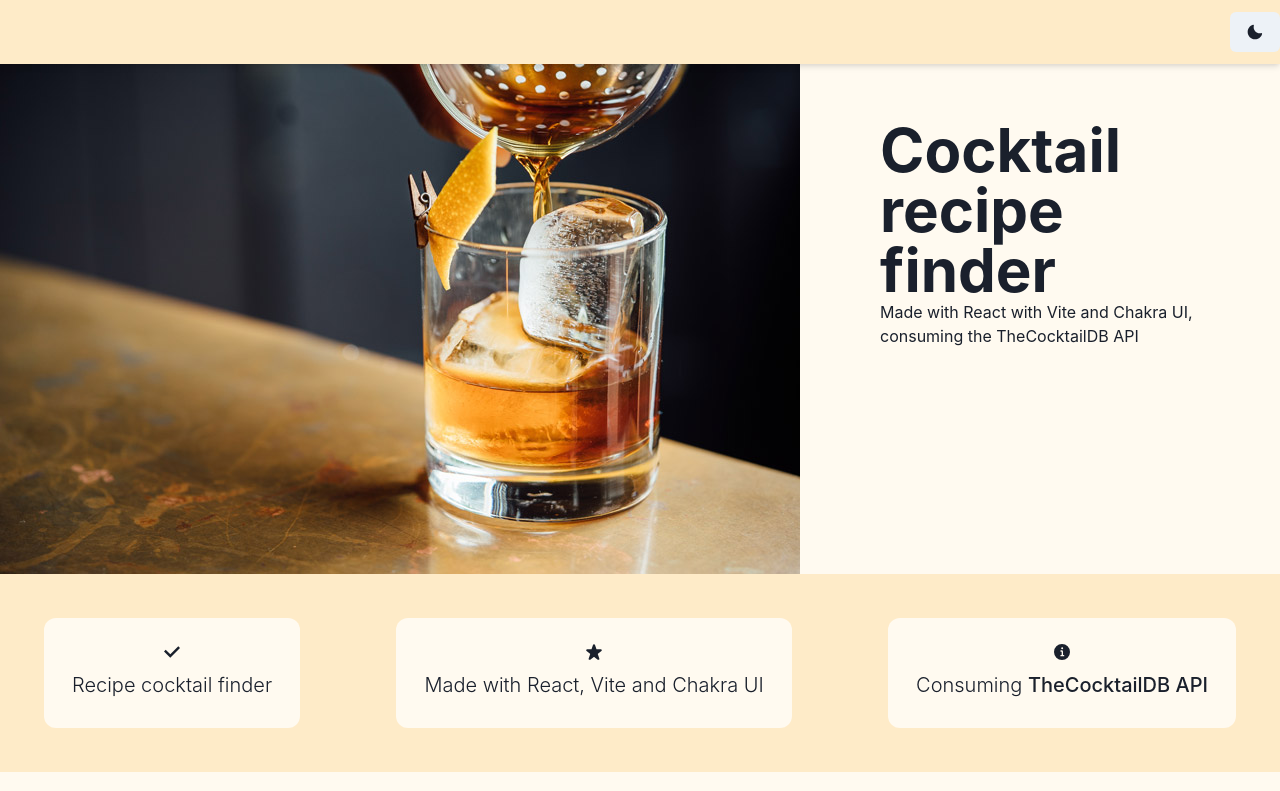
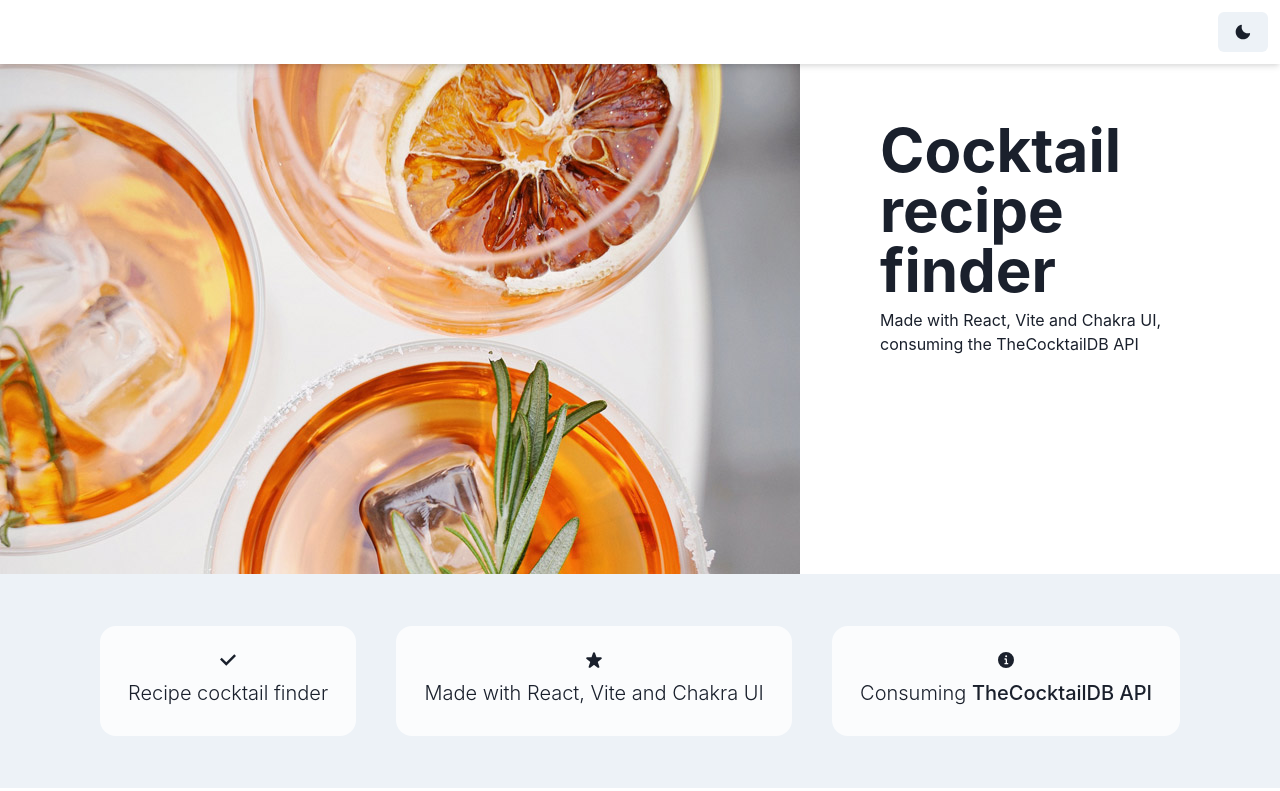
Before and after one commit to Sorbhhl/Cocktail_App, a React (Vite) app: page / in a window 1280 px wide. Shown: the top 791 px of the page. Built offline with nearby package versions, Linux system fonts and the light colour scheme; no server answers.

Commit message:
220823_01- Style changes

```diff
--- a/index.html
+++ b/index.html
@@ -4,7 +4,7 @@
     <meta charset="UTF-8" />
     <link rel="icon" type="image/svg+xml" href="/vite.svg" />
     <meta name="viewport" content="width=device-width, initial-scale=1.0" />
-    <title>Vite + React</title>
+    <title>Cocktail Recipe Finder - Soraya Ben</title>
   </head>
   <body>
     <div id="root"></div>
--- a/src/components/Card_cocktail.jsx
+++ b/src/components/Card_cocktail.jsx
@@ -17,7 +17,7 @@ function Card_cocktail({cocktail}){
     return (
         <div>
             <Card maxW={280} borderRadius={20} key={cocktail.idDrink} margin="auto" boxShadow={'xl'}
-            bg={useColorModeValue('orange.100', 'blue.900')}>
+            bg={useColorModeValue('gray.100', 'blue.900')}>
             <CardBody>
                 <Image w="100%" borderRadius={10} src={cocktail.strDrinkThumb}/>
                 <Stack mt='md' spacing='3'>
--- a/src/components/Container_Card_cocktails.jsx
+++ b/src/components/Container_Card_cocktails.jsx
@@ -1,5 +1,5 @@
 import {React, useState, useEffect} from 'react';
-import {SimpleGrid, Button, useColorModeValue, Box, Input, Text, Flex, Divider, AbsoluteCenter} from '@chakra-ui/react'
+import {SimpleGrid, Button, useColorModeValue, Box, Input, Text, Flex, Divider} from '@chakra-ui/react'
 import {Search2Icon} from '@chakra-ui/icons'
 import Card_cocktail from './Card_cocktail.jsx'
 
@@ -68,7 +68,7 @@ function Container_cards_cocktails() {
 
   return (
     <>
-      <Box bg={useColorModeValue('orange.50', 'blue.800')}>
+      <Box bg={useColorModeValue('white', 'blue.800')} py={6}>
         <Flex direction={{ base: "column", md: "row" }} alignItems={"center"} justifyContent={"center"} gap='30' p={4}>
           <Box textAlign={"center"}>
             <Text>Look for specific cocktails:</Text>
@@ -81,7 +81,7 @@ function Container_cards_cocktails() {
           </Box>
           <Box textAlign={"center"}>
             <Text>Look for random cocktails:</Text>
-            <Button variant='solid' colorScheme='green' onClick={getRandomCocktail}>Random!</Button>
+            <Button variant='solid' colorScheme={useColorModeValue('green', 'blue')} onClick={getRandomCocktail}>Random!</Button>
           </Box>
         </Flex>
         <Divider orientation='horizontal'></Divider>
--- a/src/components/Det_row.jsx
+++ b/src/components/Det_row.jsx
@@ -5,21 +5,21 @@ import { CheckIcon, StarIcon, InfoIcon} from '@chakra-ui/icons';
 function Details_row(){
     return(
         <>
-            <Flex p={6}
-            bg={useColorModeValue('orange.100', 'blue.900')}
+            <Flex py={8} px={20}
+            bg={useColorModeValue('gray.100', 'blue.900')}
             direction={{ base: "column", md: "row" }}
             alignItems={"center"}
             justifyContent={{ base: "center", md: "space-between" }}
             >
-                <Box textAlign="center" fontWeight={"light"} bg={useColorModeValue('orange.50', 'blue.800')} borderRadius="xl" p={5} margin={5}>
+                <Box textAlign="center" fontWeight={"light"} bg={useColorModeValue('whiteAlpha.800', 'blue.800')} borderRadius="2xl" p={5} margin={5}>
                     <CheckIcon/>
                     <Text fontSize={"xl"} p={2}>Recipe cocktail finder</Text>
                 </Box>
-                <Box textAlign="center" fontWeight={"light"} bg={useColorModeValue('orange.50', 'blue.800')} borderRadius="xl" p={5} margin={5}>
+                <Box textAlign="center" fontWeight={"light"} bg={useColorModeValue('whiteAlpha.800', 'blue.800')} borderRadius="2xl" p={5} margin={5}>
                     <StarIcon/>
                     <Text fontSize={"xl"} p={2}>Made with React, Vite and Chakra UI</Text>
                 </Box>
-                <Box textAlign="center" fontWeight={"light"} bg={useColorModeValue('orange.50', 'blue.800')} borderRadius="xl" p={5} margin={5}>
+                <Box textAlign="center" fontWeight={"light"} bg={useColorModeValue('whiteAlpha.800', 'blue.800')} borderRadius="2xl" p={5} margin={5}>
                     <InfoIcon/>
                     <Text fontSize={"xl"} p={2}>Consuming <Link href="https://www.thecocktaildb.com/api.php" isExternal>TheCocktailDB API</Link></Text>
                 </Box>
--- a/src/components/Header_Cocktail_App.jsx
+++ b/src/components/Header_Cocktail_App.jsx
@@ -1,12 +1,12 @@
 import React from "react";
 import {Image, Box, Flex, Heading, Text,useColorModeValue} from '@chakra-ui/react'
-import myImageLight from '../assets/adam-jaime-dmkmrNptMpw-unsplash(opt).jpg';
+import myImageLight from '../assets/olena-sergienko-JjGLEN7T8xI-unsplash(opt).jpg';
 import myImageDark from '../assets/mae-mu-YNMjGIPgD_c-unsplash(opt).jpg'
 
 function Header_Cocktail(){
     return (
         <>
-        <Flex bg={useColorModeValue('orange.50', 'blue.800')}
+        <Flex bg={useColorModeValue('white', 'blue.800')}
         direction={{ base: "column", md: "row" }}
         alignItems={{ base: "center", md: "flex-start" }}
         justifyContent={{ base: "center", md: "space-between" }}
@@ -20,7 +20,7 @@ function Header_Cocktail(){
             <Box flex={1} justifyContent={'right'} alignItems={"right"} order={{ base: 1, md: 2 }}
             p={{ base: 10, md: 10, xl: 20 }}>
                 <Heading size="3xl">Cocktail recipe finder</Heading>
-                <Text>Made with React with Vite and Chakra UI, consuming the TheCocktailDB API</Text>
+                <Text mt={2}>Made with React, Vite and Chakra UI, consuming the TheCocktailDB API</Text>
             </Box>
         </Flex>
         </>
--- a/src/components/Modal-window.jsx
+++ b/src/components/Modal-window.jsx
@@ -1,5 +1,5 @@
 import React from "react";
-import {Modal,ModalOverlay,ModalContent,ModalHeader,ModalBody,
+import {Modal,ModalOverlay,ModalContent,ModalHeader,ModalBody, useColorModeValue,
     ModalCloseButton, useDisclosure, Button, Text, Flex, Box, Image, Heading, UnorderedList} from '@chakra-ui/react'
 
 function ModalCocktail(props){
@@ -7,11 +7,11 @@ function ModalCocktail(props){
     return (
         <>
         <Button
-        rounded={'full'}
-        bg={'green.400'}
-        color={'white'}
-        _hover={{bg: 'green.500'}}
-        _focus={{bg: 'green.500',}}
+        rounded={'xl'}
+        bg={useColorModeValue('green.500', 'blue.200')}
+        color={useColorModeValue('white', 'blue.900')}
+        _hover={{bg:useColorModeValue('green.600', 'blue.300')}}
+        _focus={{bg:useColorModeValue('green.600', 'blue.300')}}
         onClick={onOpen} variant='ghost'>Make it at home!</Button>
         <Modal isOpen={isOpen} onClose={onClose}>
             <ModalOverlay />
--- a/src/components/Navbar_cocktail.jsx
+++ b/src/components/Navbar_cocktail.jsx
@@ -11,10 +11,10 @@ function Nav() {
 
   return (
       <>
-      <Box bg={useColorModeValue('orange.100', 'blue.900')} position="fixed" top={0} left={0} right={0} zIndex={10} boxShadow="md">
-          <Flex h={16} alignItems={'center'} justifyContent={'right'}>
+      <Box bg={useColorModeValue('white', 'blue.900')} position="fixed" top={0} left={0} right={0} zIndex={10} boxShadow="md">
+          <Flex h={16} alignItems={'center'} justifyContent={'right'} mr={3}>
               <Stack direction={'row'}>
-                  <Button onClick={handleColorModeChange}>
+                  <Button onClick={handleColorModeChange}_hover={{bg: 'gray.200'}}>
                       {colorMode === 'light' ? <MoonIcon /> : <SunIcon />}
                   </Button>
               </Stack>
```
Also changed, not shown: src/assets/olena-sergienko-JjGLEN7T8xI-unsplash(opt).jpg (added), 5 other files (tests, documents, lock files or other folders).
